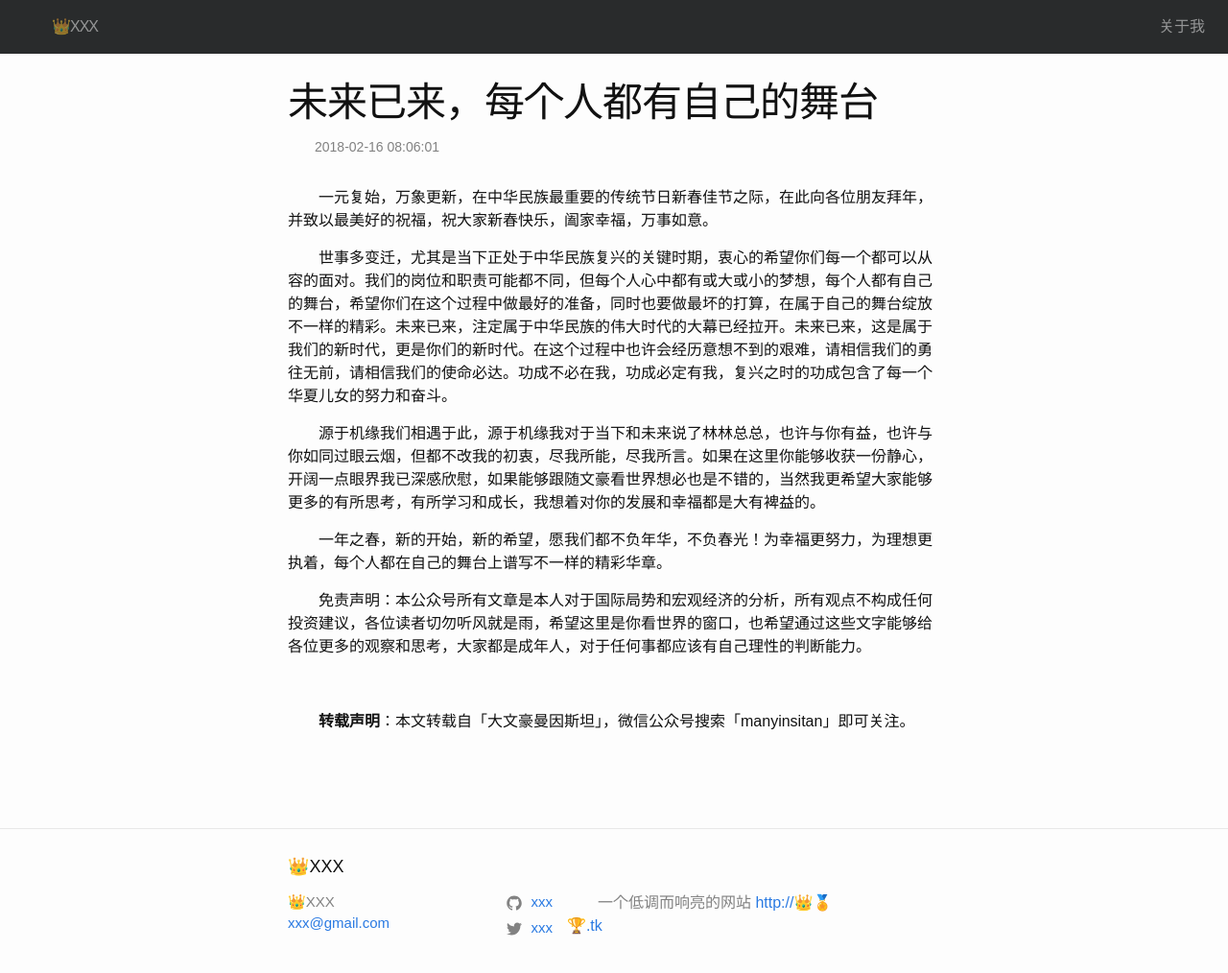
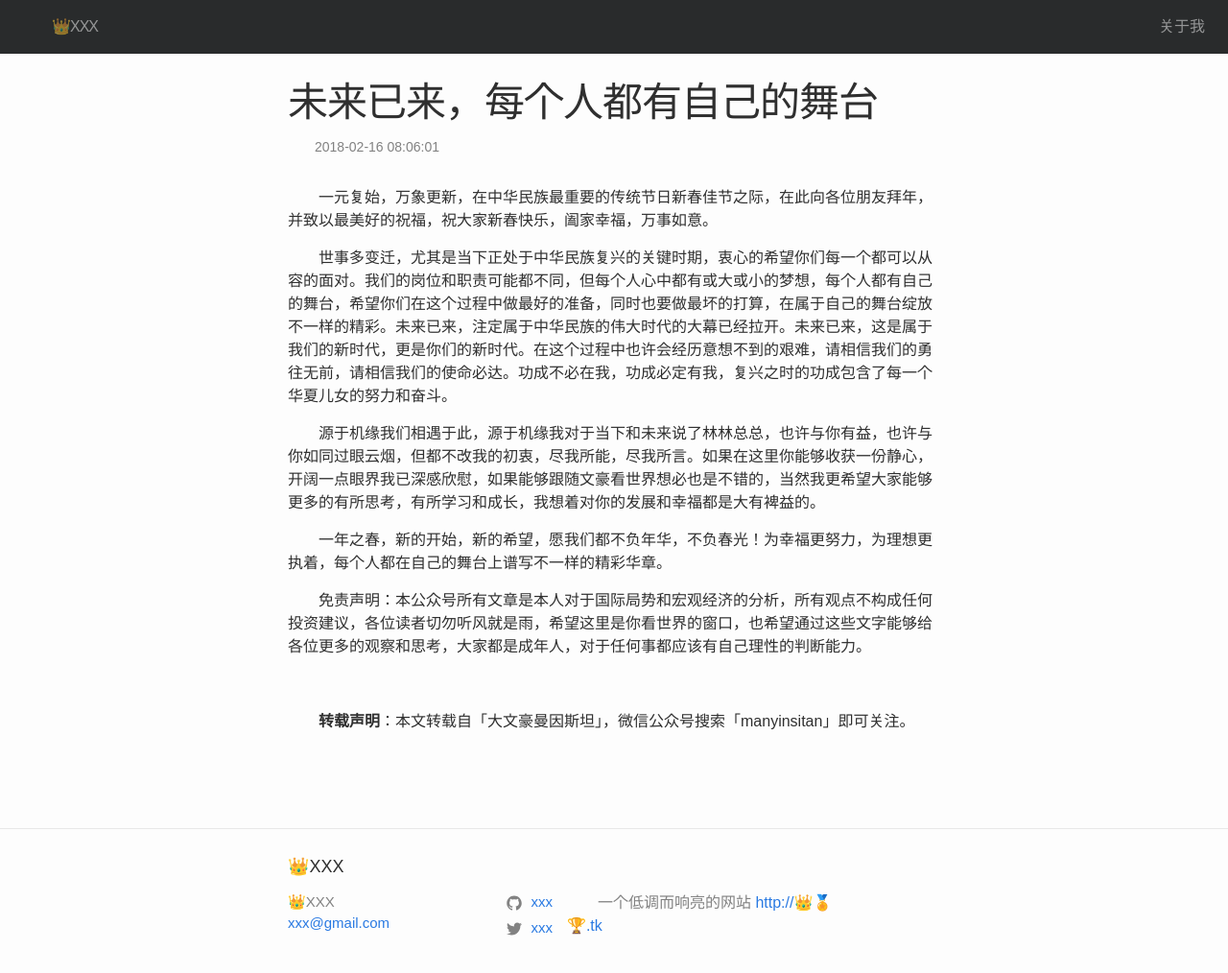
Before and after one commit to laixiaolai/laixiaolai.github.io, a Jekyll site: the page built from _posts/2018-02-16-manyinsitan.markdown, in a window 1280 px wide and 1039 px high. Shown: the top 1014 px of the window at 96% size. Built offline with Jekyll 4.4.1, drawn with Linux system fonts in a browser that asks for light colours; nearby versions of some CDN libraries; comment, search, counter and statistics services are not loaded.

Commit message:
更改文字颜色。

```diff
--- a/_sass/my.scss
+++ b/_sass/my.scss
@@ -10,7 +10,7 @@ $base-line-height: 1.5 !default;
 
 $spacing-unit:     30px !default;
 
-$text-color:       #111 !default;
+$text-color:       #2F2F2F !default;
 $background-color: #fdfdfd !default;
 $brand-color:      #2a7ae2 !default;
 
```
